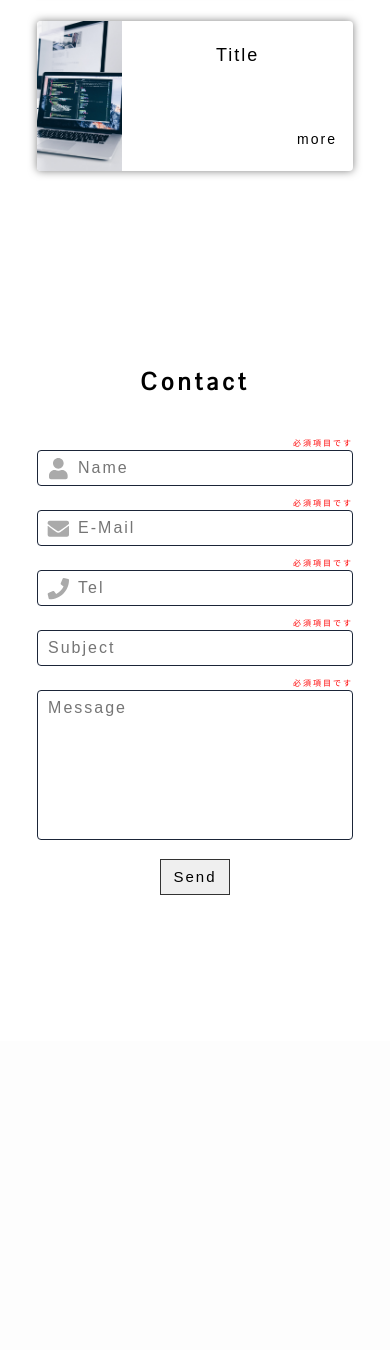
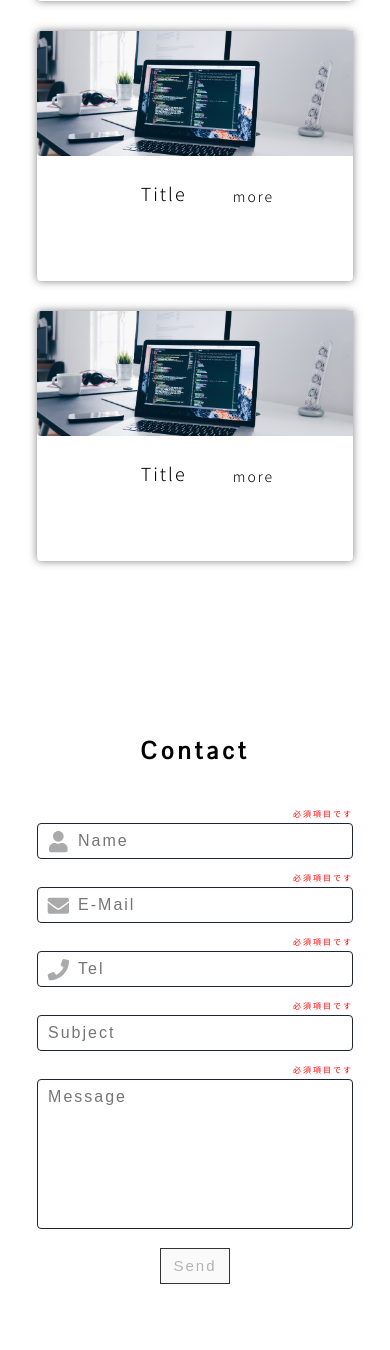
Before and after one commit to hatabatako/doc, a PHP site: page / in a window 390 px wide. Shown: the part 3719-5069 px from the top of the page. Before the commit the page ends 4614 px from the top, so only its background shows below. Run offline with PHP 8.4, Linux system fonts and the light colour scheme; some libraries are stand-ins or nearby versions.

Commit message:
no message

```diff
--- a/css/portfolio.css
+++ b/css/portfolio.css
@@ -27,7 +27,7 @@ h2{
 }
 
 /*＝＝＝＝＝＝背景画像＝＝＝＝＝＝*/
-.background-image{
+#background-image{
 	background-image: url(../img/Top.jpg);
 	background-size:cover;
 	opacity:0.9;
@@ -37,8 +37,7 @@ h2{
 	z-index:-100;
 	transition:all 1.0s ease;
 }
-
-.background-image.active{
+#background-image.active{
 	filter:blur(3.5px);
 }
 
@@ -111,9 +110,9 @@ nav.active{ /*アクティブ時の位置*/
 	transform:translateY(0);
 }
 
-nav.end{ /*アクティブ時の位置*/
-	transform:translateY(-100%);
-}
+/*nav.end{ /*アクティブ時の位置*/
+/*	transform:translateY(-100%);
+}*/
 
 #menu_list{
 	display:flex;
@@ -301,30 +300,18 @@ nav a{
 	justify-content:space-between;
 }
 .a_box1{
-	width:calc(100%-300px);
+	width:calc(100%-400px);
 }
-/*.a_box2{
-	position:relative;
-	width:500px;
-}*/
 .Name{
 	font-weight: bold;
 }
 
 .about_img{
-/*	position:absolute;
-	top:50%;
-	right:0;
-	transform:translateY(-50%);*/
-
-
 	background-size: cover;
   	background-position: center center;/*上下左右の中央で抜き出し*/
-  	width:300px;
+  	width:400px;
   	height:400px;
   	object-fit: cover;
-  /*  	padding-top: 100%;*/
-/*  	height: 80%;*/
 	border-radius: 4px;
 	box-shadow: 0px 0px 16px rgba(0,0,0,0.8);
 }
@@ -433,7 +420,7 @@ nav a{
 .blg_block{
 	position:relative;
 	display:flex;
-	width:80%;
+	width:100%;
 	height:150px;
 
 	background-color:white;
@@ -491,6 +478,8 @@ nav a{
 	font-size:8px;
 	text-align: right;
 	color:red;
+	height:15px;
+	line-height:15px;
 }
 
 .contact_iptxt {
@@ -560,9 +549,9 @@ nav a{
 	section{
 		width:90%;
 	}
-	#works{
+/*	#works{
 		height:auto;
-	}
+	}*/
 	.works_list{
 		flex-flow: column;
 		align-items:center;
@@ -610,22 +599,15 @@ nav a{
 	.contact_box{
 		width:90%;
 	}
+
+	.blg_block{
+		flex-direction: column;
+		height:250px;
+
+	}
+	.blg_img{
+		height:50%;
+		width:100%;
+	}
+
 }
-
-/*@media screen and (max-height: 590px){
-	#contact{
-		height:auto;
-	}
-}
-
-@media screen and (max-height: 555px){
-	#works{
-		height:auto;
-	}
-}
-
-@media screen and (max-height: 530px){
-	#profile{
-		height:auto;
-	}
-}*/
--- a/index.html
+++ b/index.html
@@ -16,7 +16,7 @@
 	<!-- フォント -->
 	<link href="https://fonts.googleapis.com/css?family=Poiret+One&display=swap" rel="stylesheet">
 	<link href="https://fonts.googleapis.com/css?family=Pontano+Sans&display=swap" rel="stylesheet">
-	<link href="https://fonts.googleapis.com/css?family=Noto+Sans+JP:350&display=swap" rel="stylesheet">
+	<link href="https://fonts.googleapis.com/css?family=Noto+Sans+JP:300&display=swap" rel="stylesheet">
 
 </head>
 <body>
@@ -50,7 +50,9 @@
 	</nav>
 
 	<!-- 背景画像 -->
-	<div class="background-image"></div>
+	<div id="background-image">
+	<!-- 	<img src="img/Top.jpg"> -->
+	</div>
 
 	<main>
 		<section id="top">
@@ -183,9 +185,9 @@
 
 		<section id="contact">
 			<h2>Contact</h2>
-			<form action="" method="get" autocomplete="off">
+			<form action="" method="post" autocomplete="off">
 
-				<div class="contact_box">
+				<div id="name" class="contact_box">
 					<p>必須項目です</p>
 					<div class="contact_iptxt">
 						<input type="text" name="name" placeholder="Name" required>
@@ -193,34 +195,34 @@
 					</div>
 				</div>
 
-				<div class="contact_box">
+				<div id="email" class="contact_box">
 					<p>必須項目です</p>
 					<div class="contact_iptxt">
 						<input type="email" name="email" placeholder="E-Mail" required>
 						<i class="fa fa-envelope fa-lg fa-fw" aria-hidden="true"></i>
 					</div>
 				</div>
-				<div class="contact_box">
+				<div id="tel" class="contact_box">
 					<p>必須項目です</p>
 					<div class="contact_iptxt">
 						<input type="telephone" name="tel" placeholder="Tel" required>
 						<i class="fas fa-phone fa-lg fa-fw" aria-hidden="true"></i>
 					</div>
 				</div>
-				<div class="contact_box">
+				<div id="subj" class="contact_box">
 					<p>必須項目です</p>
 					<div class="contact_iptxt">
 						<input type="text" name="subj" placeholder="Subject" required>
 					</div>
 				</div>
-				<div class="contact_box">
+				<div id="msg" class="contact_box">
 					<p>必須項目です</p>
 					<div class="contact_iptxt">
 						<textarea name="msg" placeholder="Message" required></textarea>
 					</div>
 				</div>
 				<div class="contact_btn">
-					<input type="submit" name="submit" value="Send">
+					<input type="submit" name="submit" value="Send" disabled>
 				</div>
 
 			</form>
```
Also changed, not shown: js/main.js (+109 -29 lines).
